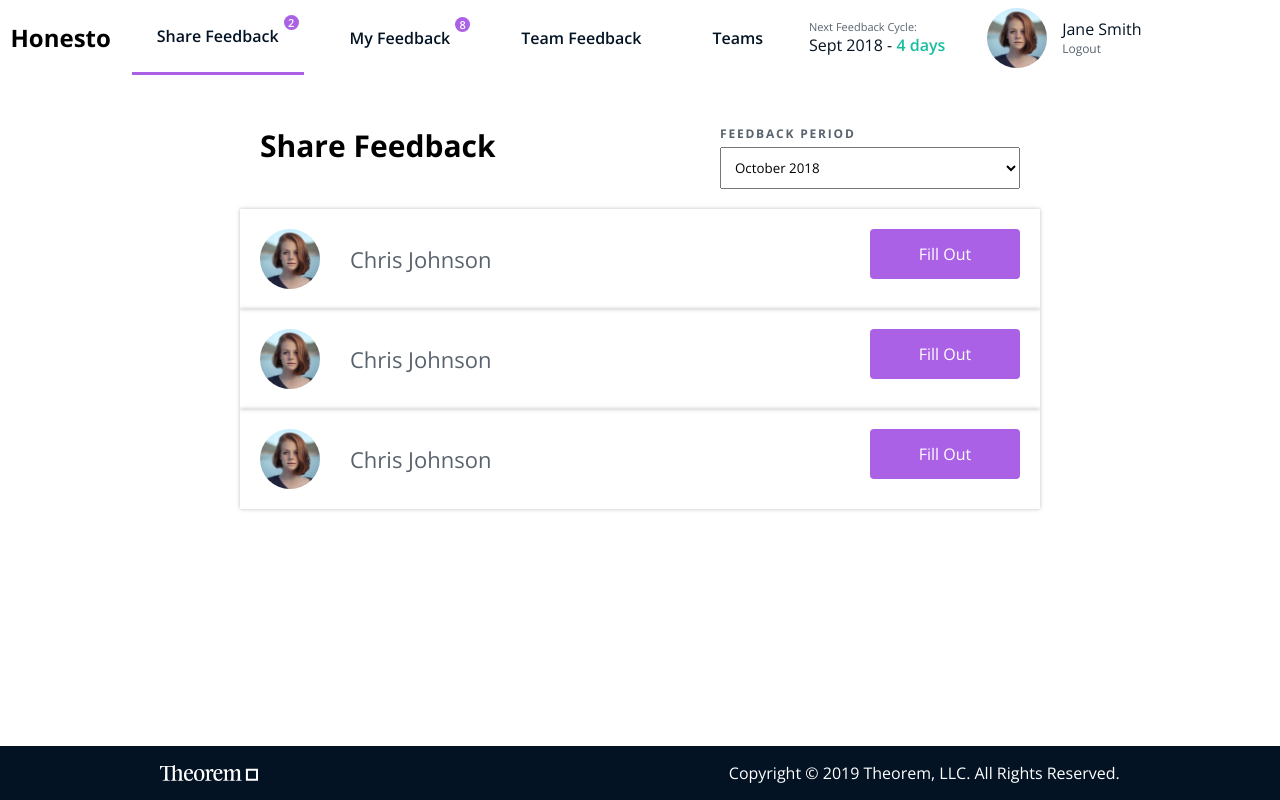
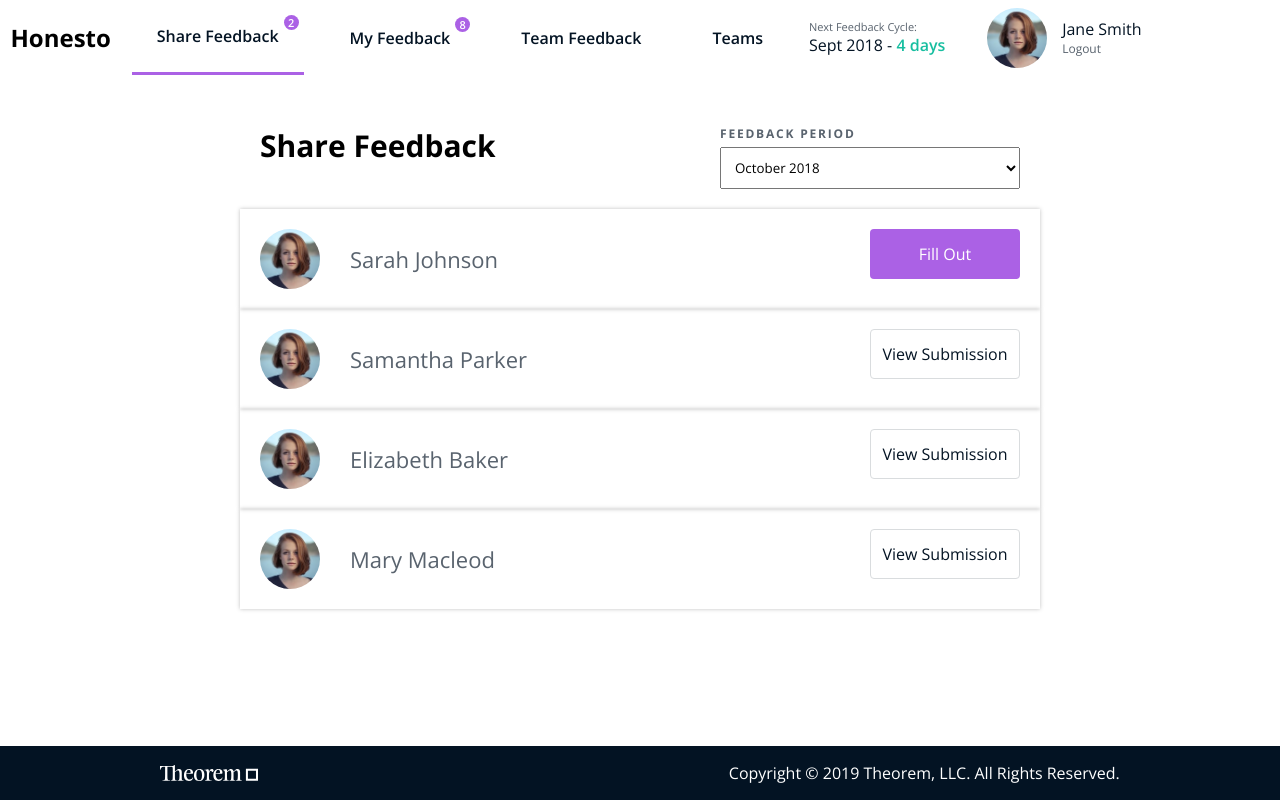
Before and after one commit to suzdalnitski/honesto-prototype, a React (Create React App) app: page / in a window 1280 px wide. Built offline with nearby package versions, Linux system fonts and the light colour scheme.

Commit message:
share feedback page layout complete

```diff
--- a/src/modules/ShareFeedbackPage/ShareFeedbackList/ShareFeedbackButton.js
+++ b/src/modules/ShareFeedbackPage/ShareFeedbackList/ShareFeedbackButton.js
@@ -1,6 +1,9 @@
 import React from 'react';
+import PropTypes from 'prop-types';
 
 import {Button} from 'modules/components';
+
+import {FILL_OUT, VIEW_SUBMISSION} from './itemType';
 
 const buttonStyle = {
   alignSelf: 'stretch',
@@ -9,11 +12,17 @@ const buttonStyle = {
   height: '50px',
 };
 
-const BUTTON_TYPE_FILLOUT = 'BUTTON_TYPE_FILLOUT';
-const BUTTON_TYPE_VIEW_SUBMISSION = 'BUTTON_TYPE_VIEW_SUBMISSION';
-
-const ShareFeedbackButton = () => (
-  <Button primary style={buttonStyle} text="Fill Out" />
+const ShareFeedbackButton = ({type}) => (
+  <>
+    {type === FILL_OUT && <Button primary style={buttonStyle} text="Fill Out" />}
+    {type === VIEW_SUBMISSION && (
+      <Button secondary style={buttonStyle} text="View Submission" />
+    )}
+  </>
 );
 
+ShareFeedbackButton.propTypes = {
+  type: PropTypes.oneOf([FILL_OUT, VIEW_SUBMISSION]).isRequired,
+};
+
 export default ShareFeedbackButton;
--- a/src/modules/ShareFeedbackPage/ShareFeedbackList/ShareFeedbackItem.js
+++ b/src/modules/ShareFeedbackPage/ShareFeedbackList/ShareFeedbackItem.js
@@ -1,9 +1,12 @@
 import React from 'react';
+import PropTypes from 'prop-types';
 
 import Avatar from 'modules/Avatar';
 import {FlexSpacer} from 'modules/components';
 
 import ShareFeedbackButton from './ShareFeedbackButton';
+import {FILL_OUT, VIEW_SUBMISSION} from './itemType';
+import cssStyles from './ShareFeedbackItem.module.css';
 
 const shareFeedbackItemStyle = {
   display: 'flex',
@@ -18,13 +21,18 @@ const usernameStyle = {
   fontSize: '22px',
 };
 
-const ShareFeedbackItem = () => (
-  <div style={shareFeedbackItemStyle}>
+const ShareFeedbackItem = ({name, type}) => (
+  <div style={shareFeedbackItemStyle} className={cssStyles.item}>
     <Avatar />
-    <div style={usernameStyle}>Chris Johnson</div>
+    <div style={usernameStyle}>{name}</div>
     <FlexSpacer />
-    <ShareFeedbackButton />
+    <ShareFeedbackButton type={type} />
   </div>
 );
 
+ShareFeedbackItem.propTypes = {
+  name: PropTypes.string.isRequired,
+  type: PropTypes.oneOf([FILL_OUT, VIEW_SUBMISSION]).isRequired,
+};
+
 export default ShareFeedbackItem;
--- /dev/null
+++ b/src/modules/ShareFeedbackPage/ShareFeedbackList/ShareFeedbackItem.module.css
@@ -0,0 +1,5 @@
+/* defines custom css-selectors that can't be defined with CSS-in-JS */
+
+.item:hover {
+  background-color: #eeeeee;
+}
--- a/src/modules/ShareFeedbackPage/ShareFeedbackList/ShareFeedbackList.js
+++ b/src/modules/ShareFeedbackPage/ShareFeedbackList/ShareFeedbackList.js
@@ -4,9 +4,10 @@ import ShareFeedbackItem from './ShareFeedbackItem';
 
 const ShareFeedbackList = () => (
   <div>
-    <ShareFeedbackItem />
-    <ShareFeedbackItem />
-    <ShareFeedbackItem />
+    <ShareFeedbackItem name="Sarah Johnson" type="fill-out" />
+    <ShareFeedbackItem name="Samantha Parker" type="view-submission" />
+    <ShareFeedbackItem name="Elizabeth Baker" type="view-submission" />
+    <ShareFeedbackItem name="Mary Macleod" type="view-submission" />
   </div>
 );
 
--- /dev/null
+++ b/src/modules/ShareFeedbackPage/ShareFeedbackList/itemType.js
@@ -0,0 +1,2 @@
+export const FILL_OUT = 'fill-out';
+export const VIEW_SUBMISSION = 'view-submission';
```
Also changed, not shown: 1 other file (tests, documents, lock files or other folders).
